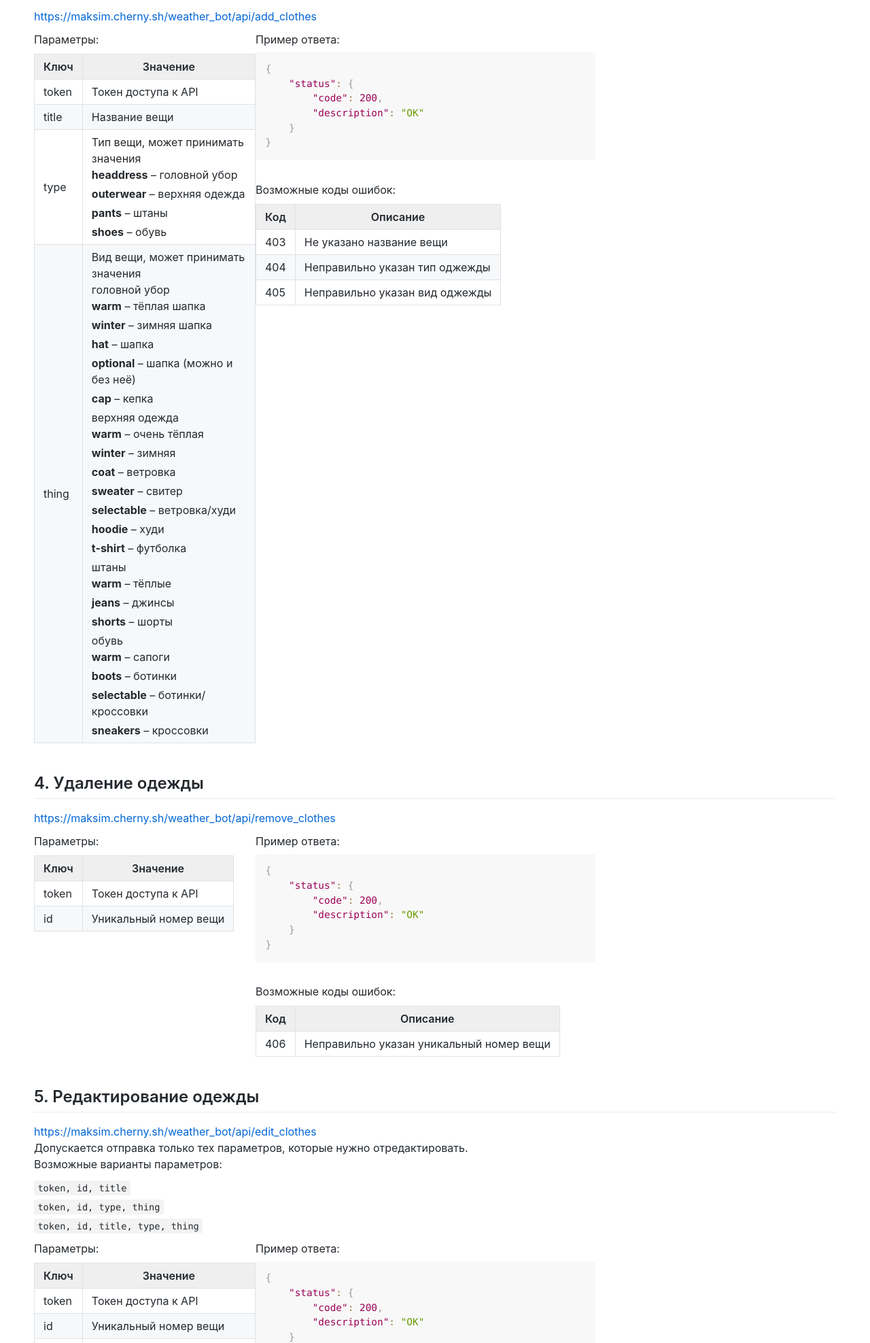
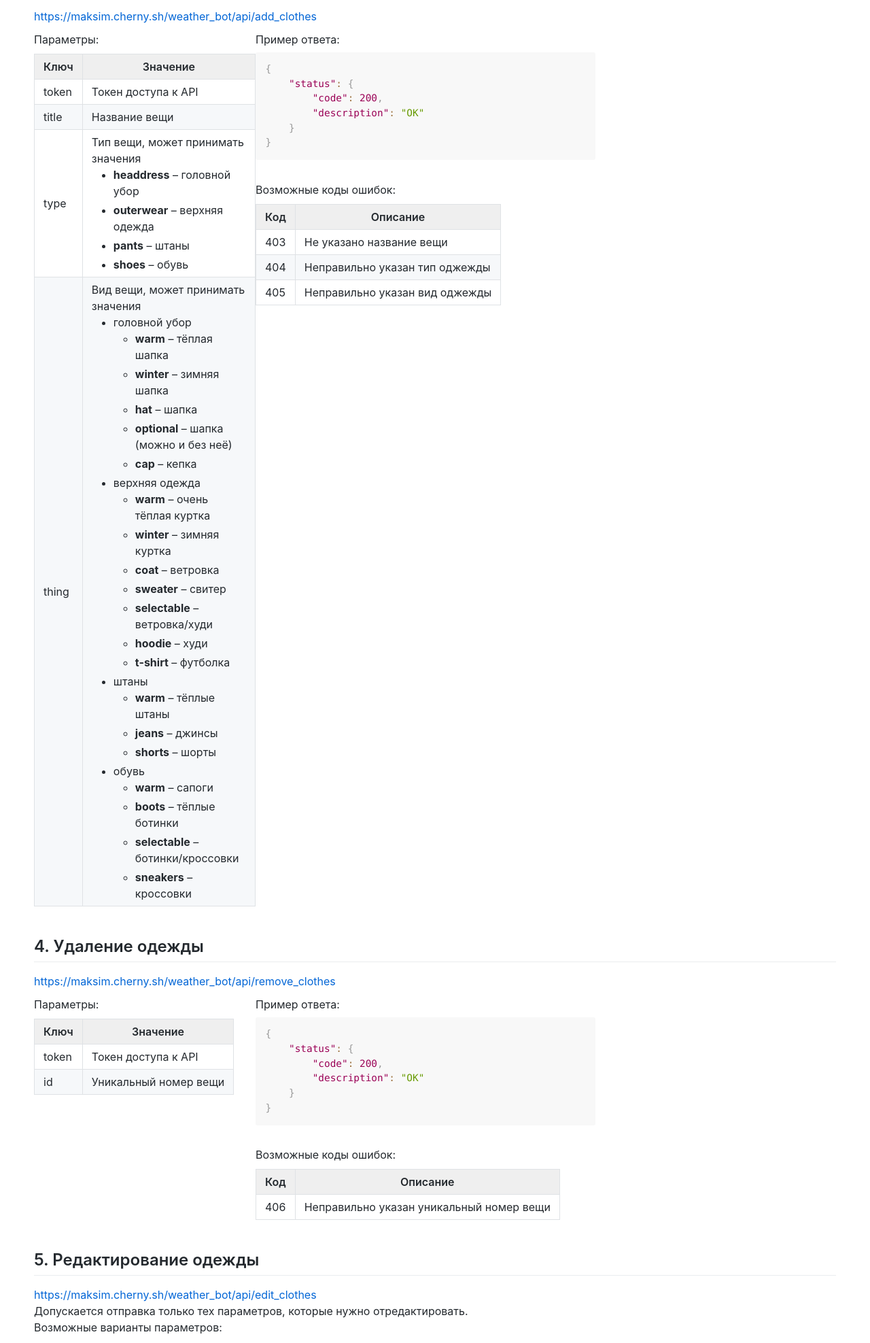
Before and after one commit to maksim-mshp/weather-bot, a Flask app: page / in a window 1280 px wide. Shown: the part 2109-4084 px from the top of the page at 68% size. Run offline with Flask 2, Linux system fonts and the light colour scheme.

Commit message:
[=] Исправление ошибок

```diff
--- a/app.py
+++ b/app.py
@@ -112,10 +112,11 @@ def add_clothes():
 						update_res(403, 'Wrong title')
 						return jsonify(res)
 
-					types = ('headdress', 'outerwear', 'pants', 'shoes')
+					types = ('headdress', '', 'outerwear', 'pants', 'shoes')
 					things = (
-						('warm', 'winter', 'hat', 'optional', 'cap'),
-						('warm', 'winter', 'coat', 'sweater', 'selectable', 'hoodie', 't-shirt'),
+						('', 'warm', 'winter', 'hat', 'optional', 'cap'),
+						(),
+						('warm', 'winter', 'coat', 'selectable', 'hoodie', 't-shirt', 'sweater'),
 						('warm', 'jeans', 'shorts'),
 						('warm', 'boots', 'selectable', 'sneakers')
 					)
@@ -124,10 +125,10 @@ def add_clothes():
 						try:
 							c_thing = things[c_type].index(c_thing)
 
-							if (c_type == 1 and c_thing == 3):
+							if (c_type == 2 and c_thing == 6):
+								c_type = 1
 								c_thing = 1
-							else:
-								c_type += 1
+
 
 							st = "INSERT INTO wb_clothes (user, name, type, thing) VALUES (%s, %s, %s, %s)"
 							vals = [user, c_title, c_type, c_thing]
@@ -269,10 +270,11 @@ def edit_clothes():
 							logging.info('name edited')
 
 						if (tmp[1]):
-							types = ('headdress', 'outerwear', 'pants', 'shoes')
+							types = ('headdress', '', 'outerwear', 'pants', 'shoes')
 							things = (
-								('warm', 'winter', 'hat', 'optional', 'cap'),
-								('warm', 'winter', 'coat', 'sweater', 'selectable', 'hoodie', 't-shirt'),
+								('', 'warm', 'winter', 'hat', 'optional', 'cap'),
+								(),
+								('warm', 'winter', 'coat', 'selectable', 'hoodie', 't-shirt', 'sweater'),
 								('warm', 'jeans', 'shorts'),
 								('warm', 'boots', 'selectable', 'sneakers')
 							)
@@ -281,10 +283,9 @@ def edit_clothes():
 								try:
 									c_thing = things[c_type].index(c_thing)
 
-									if (c_type == 1 and c_thing == 3):
+									if (c_type == 2 and c_thing == 6):
+										c_type = 1
 										c_thing = 1
-									else:
-										c_type += 1
 
 									st = "UPDATE wb_clothes SET type = %s, thing = %s WHERE id = %s AND user = %s"
 									vals = [c_type, c_thing, int(c_id), user]
--- a/assets/style.css
+++ b/assets/style.css
@@ -28,11 +28,11 @@ body {
     justify-content: space-between;
 }
 
-li {
+nav ul li {
 	list-style-type: none; /* Убираем маркеры */
 }
 
-ul {
+nav ul {
 	margin-left: 0; /* Отступ слева в браузере IE и Opera */
 	padding-left: 0 !important; /* Отступ слева в браузере Firefox, Safari, Chrome */
 }
--- a/templates/index.html
+++ b/templates/index.html
@@ -206,8 +206,8 @@
 								</li>
 								<li>верхняя одежда
 									<ul>
-										<li><b>warm</b> – очень тёплая</li>
-										<li><b>winter</b> – зимняя</li>
+										<li><b>warm</b> – очень тёплая куртка</li>
+										<li><b>winter</b> – зимняя куртка</li>
 										<li><b>coat</b> – ветровка</li>
 										<li><b>sweater</b> – свитер</li>
 										<li><b>selectable</b> – ветровка/худи</li>
@@ -217,7 +217,7 @@
 								</li>
 								<li>штаны
 									<ul>
-										<li><b>warm</b> – тёплые</li>
+										<li><b>warm</b> – тёплые штаны</li>
 										<li><b>jeans</b> – джинсы</li>
 										<li><b>shorts</b> – шорты</li>
 									</ul>
@@ -225,7 +225,7 @@
 								<li>обувь
 									<ul>
 										<li><b>warm</b> – сапоги</li>
-										<li><b>boots</b> – ботинки</li>
+										<li><b>boots</b> – тёплые ботинки</li>
 										<li><b>selectable</b> – ботинки/кроссовки</li>
 										<li><b>sneakers</b> – кроссовки</li>
 									</ul>
@@ -384,8 +384,8 @@
 								</li>
 								<li>верхняя одежда
 									<ul>
-										<li><b>warm</b> – очень тёплая</li>
-										<li><b>winter</b> – зимняя</li>
+										<li><b>warm</b> – очень тёплая куртка</li>
+										<li><b>winter</b> – зимняя куртка</li>
 										<li><b>coat</b> – ветровка</li>
 										<li><b>sweater</b> – свитер</li>
 										<li><b>selectable</b> – ветровка/худи</li>
@@ -395,7 +395,7 @@
 								</li>
 								<li>штаны
 									<ul>
-										<li><b>warm</b> – тёплые</li>
+										<li><b>warm</b> – тёплые штаны</li>
 										<li><b>jeans</b> – джинсы</li>
 										<li><b>shorts</b> – шорты</li>
 									</ul>
@@ -403,7 +403,7 @@
 								<li>обувь
 									<ul>
 										<li><b>warm</b> – сапоги</li>
-										<li><b>boots</b> – ботинки</li>
+										<li><b>boots</b> – тёплые ботинки</li>
 										<li><b>selectable</b> – ботинки/кроссовки</li>
 										<li><b>sneakers</b> – кроссовки</li>
 									</ul>
```
